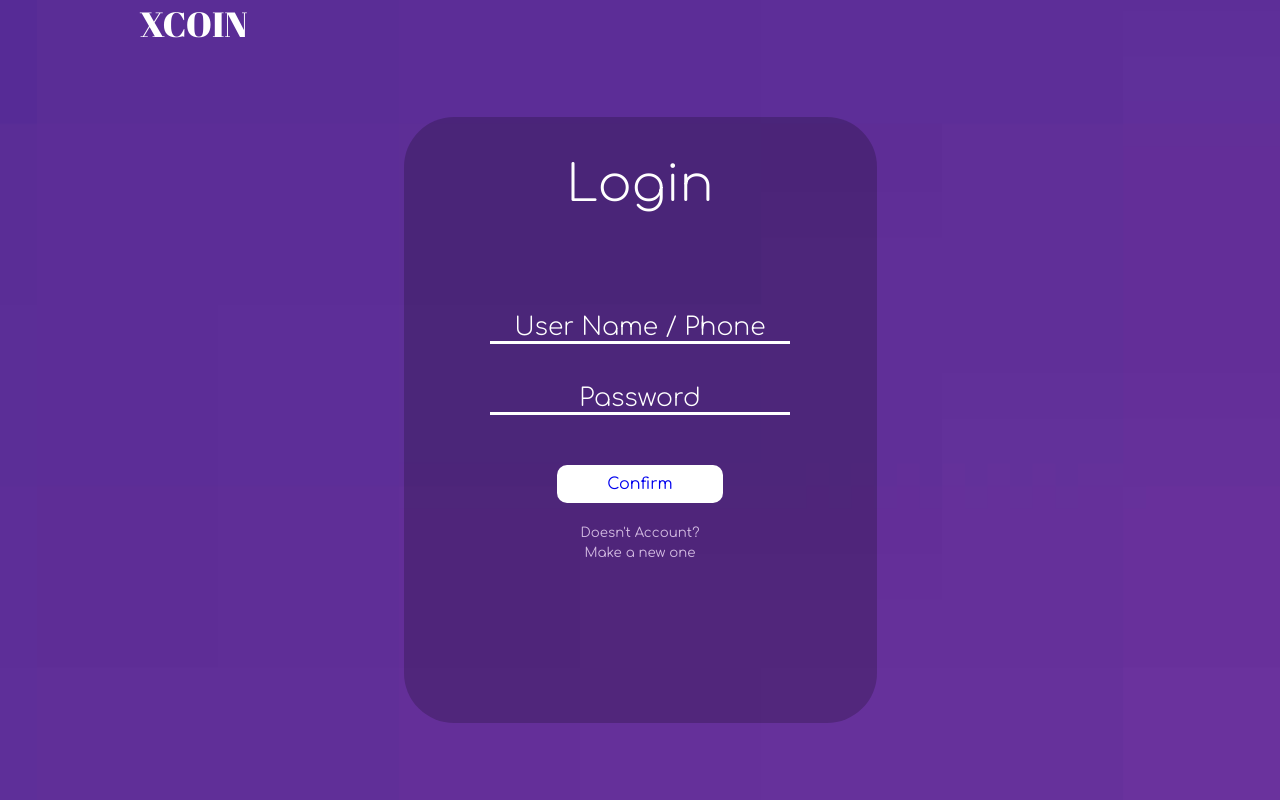
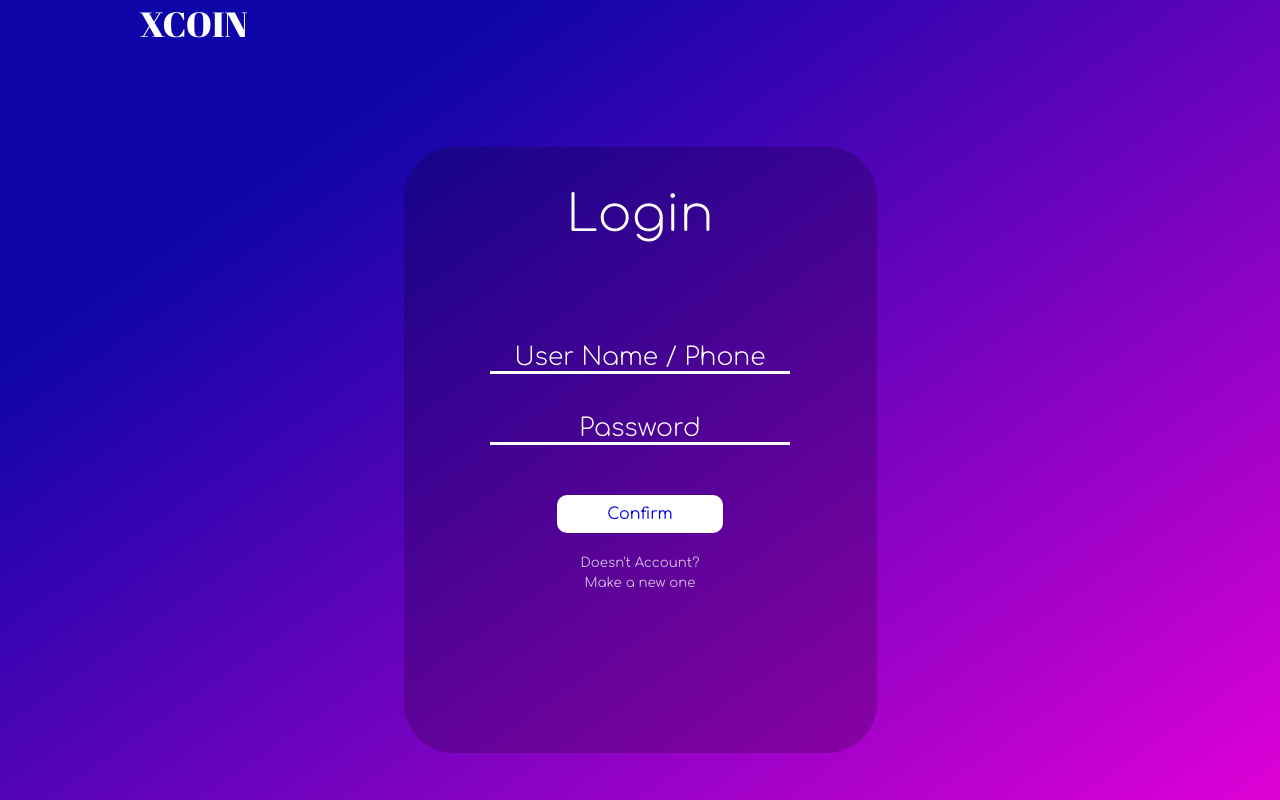
Before and after one commit to Lopsan03/BlockChainApp, a React (Create React App) app: page /LoginSignUp in a window 1280 px wide. Shown: the top 800 px of the page. Built offline with nearby package versions, Linux system fonts and the light colour scheme.

Commit message:
transactions

```diff
--- /dev/null
+++ b/src/Styles/DashBoard/Pay/_dsBdPay.scss
@@ -0,0 +1,28 @@
+.dsbd-pay-section{
+  margin-top: 30px;
+  width: 100%;
+  height: auto;
+
+  .dsbd-pay-container{
+    background-color: rgba(0, 0, 0, 0.2);
+    border-radius: 40px;
+    margin: 0 auto;
+    width: 50%;
+    height: 600px;
+
+    .top-table--div{
+      width: 100%;
+
+      h4{
+        color: #ffffff;
+        text-align: center;
+        font-weight: 300;
+        font-size: 23px;
+      }
+    }
+  }
+}
+
+.dsbd-pay-section--off{
+  display: none;
+}
--- a/src/Styles/DashBoard/_dashBoardScreen.scss
+++ b/src/Styles/DashBoard/_dashBoardScreen.scss
@@ -2,6 +2,7 @@
 @import "dsbdNavBarTop";
 @import "Home/dsbdHome";
 @import "Transactions/dsBdTransactions";
+@import "Pay/dsBdPay";
 
 .dash-board-structure--flex{
   display: flex;
--- a/src/Styles/Index/_navBar.scss
+++ b/src/Styles/Index/_navBar.scss
@@ -2,7 +2,7 @@
   width: 100%;
   height: auto;
   position: fixed;
-  background-color: rgba(87, 87, 87, 0.36);
+  background-color: rgba(0, 0, 0, 0.2);
 
   .navbar-content{
     max-width: 1000px;
--- a/src/Styles/LogInSignUp/_loginSignUpSection.scss
+++ b/src/Styles/LogInSignUp/_loginSignUpSection.scss
@@ -1,6 +1,10 @@
 //Login Section SCSS
+.lg-general{
+  width: 100%;
+  height: 860px;
+
   .login-section-true{
-  margin-top: 70px;
+    margin-top: 100px;
     width: 100%;
     height: auto;
 
@@ -86,9 +90,9 @@
 
   //Signup Section SCSS
   .signup-section-true{
-  margin-top: 70px;
+    margin-top: 100px;
     width: 100%;
-  height: auto;
+    height: 86vh;
 
     .signup-container{
       margin: 0 auto;
@@ -173,9 +177,9 @@
 
   //Verification Section SCSS
   .verf-section-true{
-  margin-top: 180px;
+    margin-top: 100px;
     width: 100%;
-  height: auto;
+    height: 86vh;
 
     .verf-container{
       margin: 0 auto;
@@ -257,3 +261,4 @@
   .verf-section-false{
     display: none;
   }
+}
--- a/src/Styles/Styles.scss
+++ b/src/Styles/Styles.scss
@@ -18,8 +18,9 @@ html{
 }
 
 body{
-  background-image: url("../img/image4.png");
-  background-position: center;
-  background-size: auto;
+  background: rgb(14,5,168);
+  background: linear-gradient(145deg, rgba(14,5,168,1) 19%, rgba(255,0,221,1) 100%);
   background-repeat: no-repeat;
+  background-size: cover;
+  height: 100%;
 }
--- a/src/components/DashBoard/DashBoardScreen.js
+++ b/src/components/DashBoard/DashBoardScreen.js
@@ -3,6 +3,7 @@ import {DsBdNavBarTop} from "./DsBdNavBarTop";
 import {useState} from "react";
 import {DsBdHome} from "./Home/DsBdHome";
 import {DsBdTransactions} from "./Transactions/DsBdTransactions";
+import {DsBdPay} from "./Pay/DsBdPay";
 
 export const DashBoardScreen = () =>{
     const [title, setTile] = useState("Home")
@@ -66,6 +67,7 @@ export const DashBoardScreen = () =>{
                     <DsBdNavBarTop title={title}/>
                     <DsBdHome display={displayHome}/>
                     <DsBdTransactions display={displayTransactions}/>
+                    <DsBdPay display={displayPay}/>
                 </article>
             </section>
         </>
--- /dev/null
+++ b/src/components/DashBoard/Pay/DsBdPay.js
@@ -0,0 +1,15 @@
+export const DsBdPay = ({display}) =>{
+    return(
+        <section className={display ? "dsbd-pay-section" : "dsbd-pay-section--off"}>
+            <article className={"dsbd-pay-container"}>
+                <div className={"top-table--div"}>
+                    <h4>Pay</h4>
+                </div>
+                <div className={"middle-table--div"}></div>
+                <div className={"bottom-table--div"}>
+                    <button>Confirm</button>
+                </div>
+            </article>
+        </section>
+    )
+}
--- a/src/components/Index/IndexHero.js
+++ b/src/components/Index/IndexHero.js
@@ -5,7 +5,7 @@ export const IndexHero = () =>{
         <section className={"hero-section"}>
             <article className={"hero-container"}>
                 <div className={"hero-container--title"}>
-                    <h1>Modern BlockChain<br/>Bank<br/>Faster and Safer!</h1>
+                    <h1>Modern BlockChain<br/>Finance DApp<br/>Faster and Safer!</h1>
                 </div>
                 <div className={"hero-container--p"}>
                     <p>Welcome to the new world of transaccions<br/>
--- a/src/components/LogInSignUp/LogInSignUp/LoginSignUpSection.js
+++ b/src/components/LogInSignUp/LogInSignUp/LoginSignUpSection.js
@@ -26,7 +26,7 @@ export const LoginSignUpSection = () =>{
     }
 
     return(
-        <>
+        <section className={"lg-general"}>
             {/*Login Section*/}
             <section className={logInDisplay ? "login-section-true" : "login-section-false"}>
                 <article className={"login-container"}>
@@ -78,6 +78,6 @@ export const LoginSignUpSection = () =>{
                     </div>
                 </article>
             </section>
-        </>
+        </section>
     )
 }
```
Lines whose indentation alone changed are shown as unchanged.
